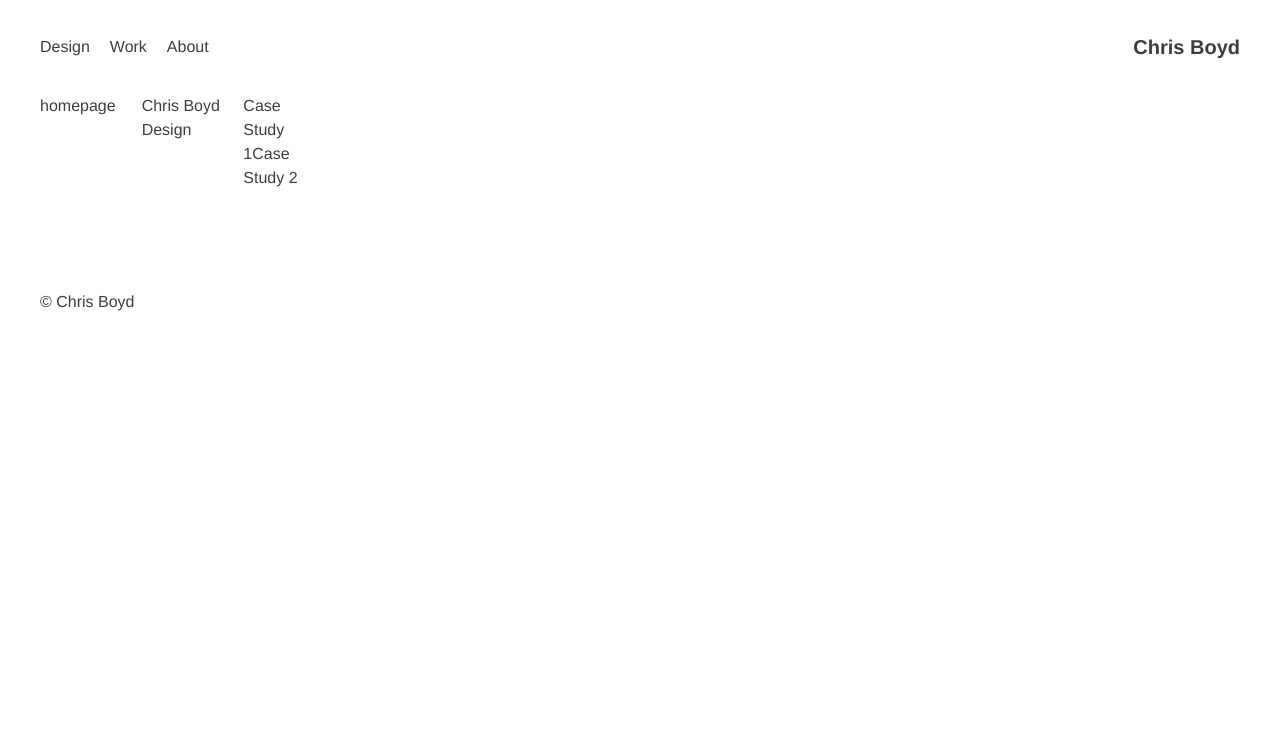
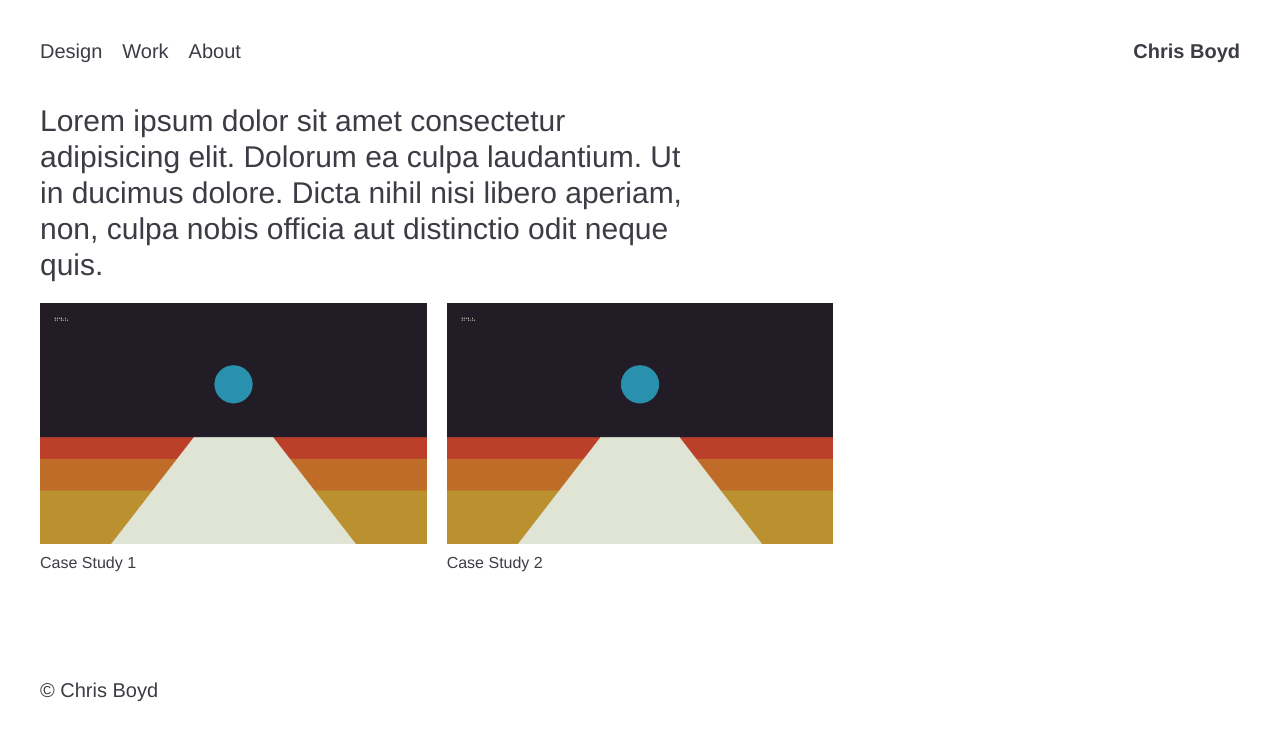
Before and after one commit to jamboid/static-site-starter, an Eleventy site: page source/index.md in a window 1280 px wide. Built offline with nearby package versions, Linux system fonts and the light colour scheme; Eleventy itself is replaced by a stand-in of ours; files that its build step writes are made by us from their sources; files whose address does not match are found by name; a web font is replaced by a local one.

Commit message:
Added some more component styles and template updates

```diff
--- a/source/_assets/scss/base/global/_global-typography.scss
+++ b/source/_assets/scss/base/global/_global-typography.scss
@@ -22,5 +22,5 @@ $bold: 700;
 $black: 900;
 
 /* ! Base Font Values - used as the default for things like basic paragraphs, lists, etc. */
-$baseFontSize : 16px;
+$baseFontSize : 20px;
 $baseLineHeight : 1.3;
--- a/source/_assets/scss/base/resets/_reset.scss
+++ b/source/_assets/scss/base/resets/_reset.scss
@@ -18,7 +18,7 @@ time, mark, audio, video {
 	margin: 0;
 	padding: 0;
 	border: 0;
-	font-size: 100%;
+	font-size: 16px;
 	font: inherit;
 	vertical-align: baseline;
 }
--- a/source/_assets/scss/components/_base-document.scss
+++ b/source/_assets/scss/components/_base-document.scss
@@ -4,7 +4,6 @@
 body {
   color: $clrDarkGrey;
   background: white;
-  font-size: 100%;
   font-family: $bodyfontfamily;
   font-weight: $normal;
   line-height: 1.5;
--- a/source/_assets/scss/components/_base-layout-grid.scss
+++ b/source/_assets/scss/components/_base-layout-grid.scss
@@ -30,3 +30,13 @@
 .cp_Copyright {
   grid-column:1 / span 6;
 }
+
+.cp_Text {
+  &--intro {
+    grid-column:1 / span 12;
+  }
+}
+
+.ob_Promo {
+  grid-column: span 4;
+}
--- a/source/_assets/scss/components/_base-typography-headings.scss
+++ b/source/_assets/scss/components/_base-typography-headings.scss
@@ -1,12 +1,14 @@
 // Heading styles
 
-.hd_Chewie {
+.hd_Chewie,
+.tx_Prose h1 {
   font-size:em(30);
-  font-weight: $bold;
+  font-weight: $normal;
   line-height: 1.2;
 }
 
-.hd_Han {
+.hd_Han,
+.tx_Prose h2 {
   font-size:em(20);
   font-weight: $bold;
   line-height: 1.2;
--- a/source/_assets/scss/components/_base-typography.scss
+++ b/source/_assets/scss/components/_base-typography.scss
@@ -1,5 +1,5 @@
 /* != Typography - Basic Styles */
 
 p,li,th,td,dt,dd {
-
+  font-size:em(20);
 }
--- a/source/_assets/scss/components/_cp_Text.scss
+++ b/source/_assets/scss/components/_cp_Text.scss
@@ -1,5 +1,11 @@
 //  Simple Text Component
 
 .cp_Text {
+  &--intro {
+    max-width:em(660);
+  }
 
+  &__inner {
+
+  }
 }
--- /dev/null
+++ b/source/_assets/scss/components/_ob_Promo.scss
@@ -0,0 +1,8 @@
+// Promo object
+
+.ob_Promo {
+  &__image {
+    max-width:100%;
+    height:auto;
+  }
+}
--- a/source/_assets/scss/screen.scss
+++ b/source/_assets/scss/screen.scss
@@ -44,6 +44,7 @@ $legacy: false;
 @import "components/ob_Tabs";
 @import "components/ob_Table";
 @import "components/ob_PageSection";
+@import "components/ob_Promo";
 
 @import "components/tx_Prose";
 
--- a/source/_includes/components/work-list.njk
+++ b/source/_includes/components/work-list.njk
@@ -1,3 +1,8 @@
+
 {%- for work in collections.work -%}
-  {{ work.data.title }}
+  <div class="ob_Promo">
+    <img class="ob_Promo__image" src="/assets/img/{{ work.data.poster }}" alt="">
+    {{ work.data.title }}
+
+  </div>
 {%- endfor -%}
--- a/source/_includes/layouts/homepage.njk
+++ b/source/_includes/layouts/homepage.njk
@@ -2,8 +2,11 @@
 layout: default
 ---
 
-homepage
+<div class="cp_Text--intro cp_Text">
+  <div class="cp_Text__inner tx_Prose--intro tx_Prose">
+  {{ content | safe }}
+  </div>
+</div>
 
-{{ content | safe }}
 
 {% include "components/work-list.njk" %}
--- a/source/index.md
+++ b/source/index.md
@@ -3,4 +3,4 @@
 title: Chris Boyd Design
 ---
 
-# Chris Boyd Design
+# Lorem ipsum dolor sit amet consectetur adipisicing elit. Dolorum ea culpa laudantium. Ut in ducimus dolore. Dicta nihil nisi libero aperiam, non, culpa nobis officia aut distinctio odit neque quis.
```
Also changed, not shown: source/work/case-study-1.md (+1 -0 lines), source/work/case-study-2.md (+1 -0 lines).
